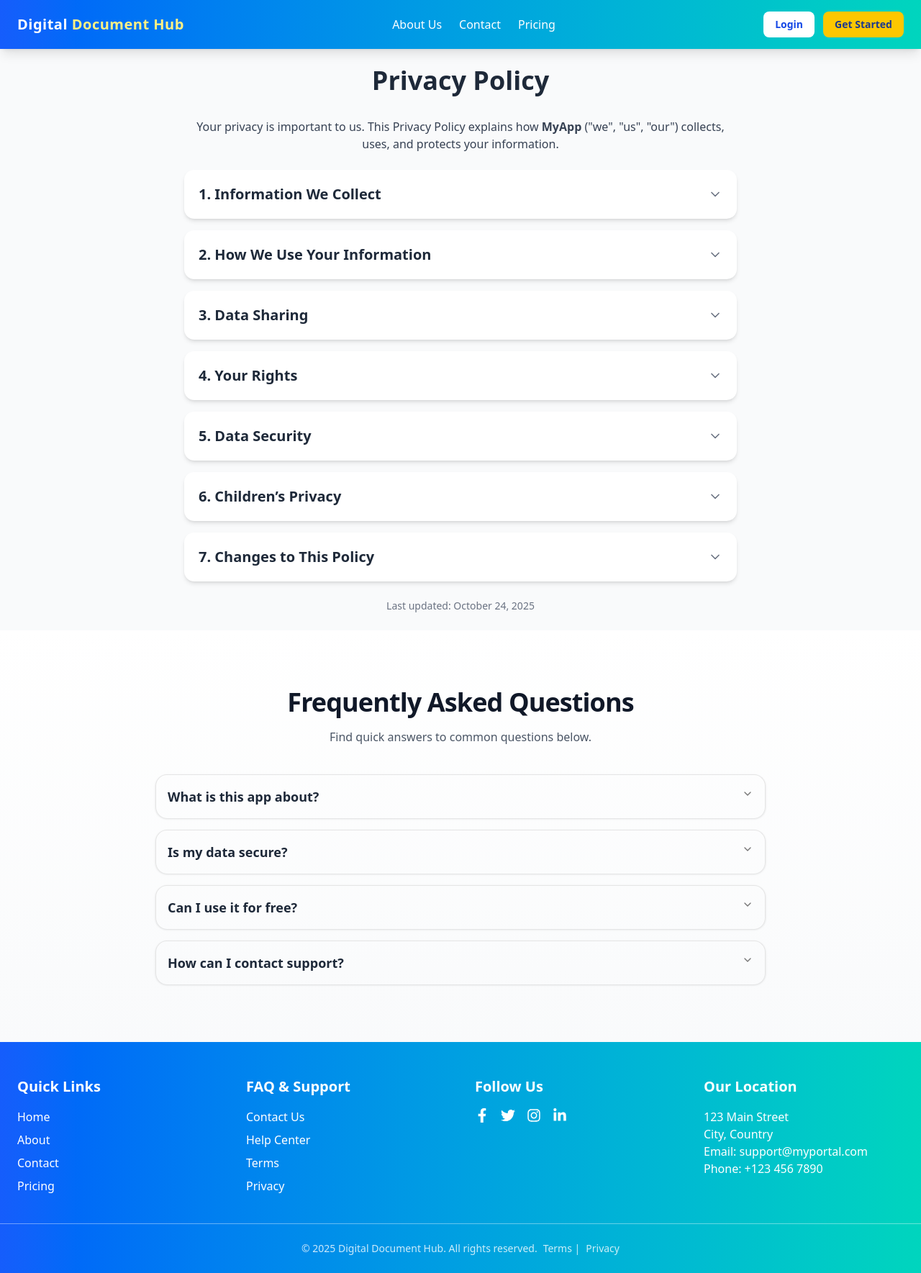
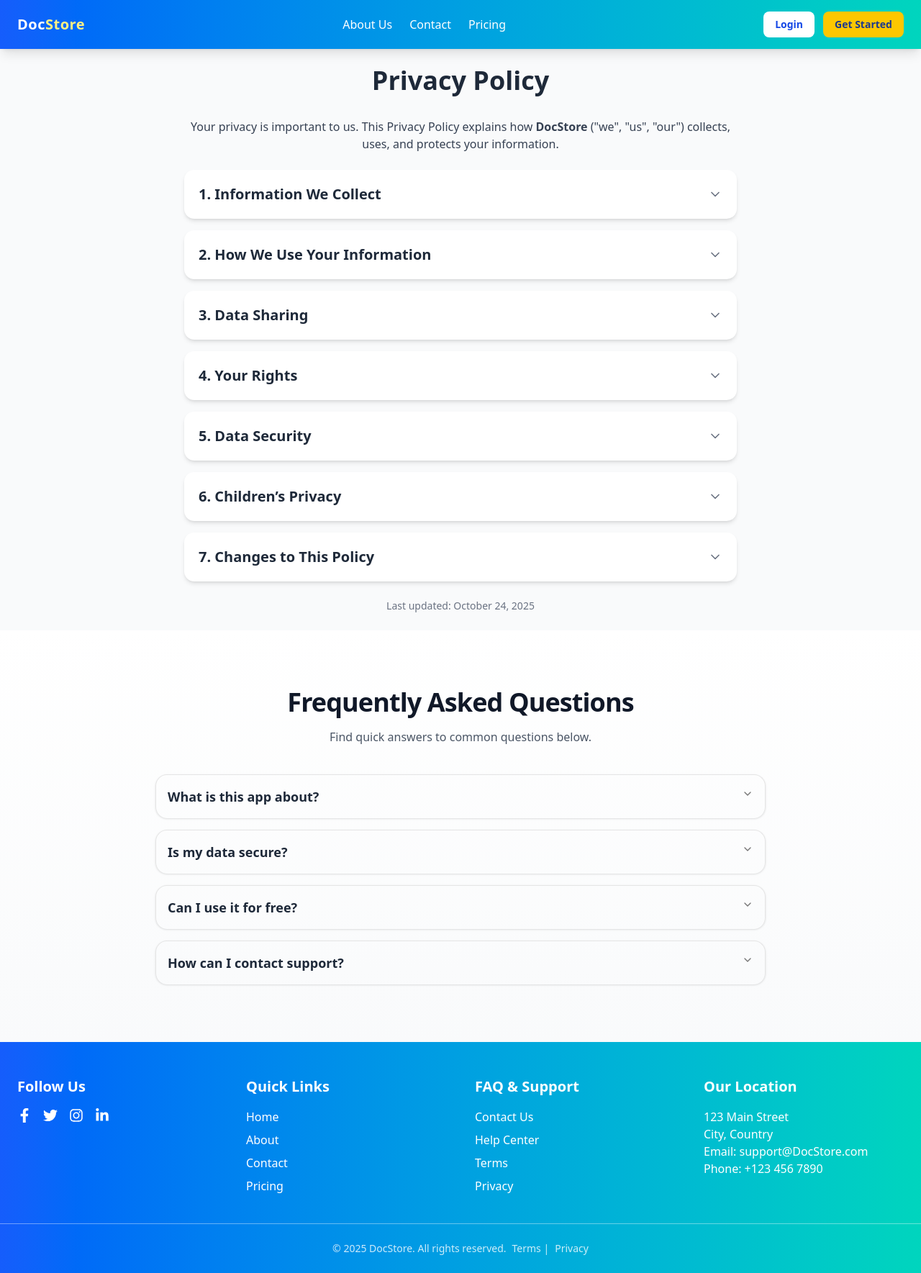
Before and after one commit to ionutpetru4046/my-portal-documents, a Next.js app: page /privacy in a window 1280 px wide. Shown: the whole page at 72% size. Built offline with nearby package versions, Linux system fonts and the light colour scheme; no server answers.

Commit message:
updated some of the components

```diff
--- a/src/app/about/page.tsx
+++ b/src/app/about/page.tsx
@@ -59,7 +59,7 @@ export default function AboutPage() {
           transition={{ duration: 0.6 }}
           className="text-4xl font-bold text-gray-800 text-center mb-16"
         >
-          Why Choose Digital <br/> Documents Hub?
+          Why Choose DocStore?
         </motion.h2>
         <div className="max-w-7xl mx-auto grid grid-cols-1 md:grid-cols-3 gap-12">
           {[
@@ -117,7 +117,7 @@ export default function AboutPage() {
           transition={{ delay: 0.2, duration: 0.6 }}
           className="text-lg max-w-2xl mx-auto mb-6"
         >
-          MyPortal was built to simplify document management for professionals and teams, helping you focus on what matters most.
+          DocStore was built to simplify document management for professionals and teams, helping you focus on what matters most.
         </motion.p>
         <motion.div
           initial={{ opacity: 0, scale: 0.8 }}
--- a/src/app/contact/page.tsx
+++ b/src/app/contact/page.tsx
@@ -48,7 +48,7 @@ export default function ContactPage() {
           <div className="mt-6 text-gray-700">
             <p className="mb-2 font-medium text-blue-700">Or contact us directly:</p>
             <div className="flex flex-col gap-1">
-              <span>support@myportal.com</span>
+              <span>support@DocStore.com</span>
               <span>+123 456 7890</span>
             </div>
           </div>
--- a/src/app/privacy/page.tsx
+++ b/src/app/privacy/page.tsx
@@ -82,7 +82,7 @@ export default function PrivacyPage() {
 
       <div className="w-full max-w-3xl space-y-4">
         <p className="text-gray-700 text-center mb-6">
-          Your privacy is important to us. This Privacy Policy explains how <strong>MyApp</strong> ("we", "us", "our") collects, uses, and protects your information.
+          Your privacy is important to us. This Privacy Policy explains how <strong>DocStore</strong> ("we", "us", "our") collects, uses, and protects your information.
         </p>
 
         {privacySections.map((section, index) => (
--- a/src/app/terms/page.tsx
+++ b/src/app/terms/page.tsx
@@ -59,7 +59,7 @@ export default function TermsPage() {
 
       <div className="w-full max-w-4xl space-y-4">
         <p className="text-gray-700 text-center mb-6">
-          Welcome to <strong>MyApp</strong>. By using our services, you agree to comply with these Terms & Conditions. Please read them carefully.
+          Welcome to <strong>DocStore</strong>. By using our services, you agree to comply with these Terms & Conditions. Please read them carefully.
         </p>
 
         {termsSections.map((section, index) => (
--- a/src/components/Footer.tsx
+++ b/src/components/Footer.tsx
@@ -8,6 +8,25 @@ export default function Footer() {
   return (
     <footer className="bg-linear-to-r from-blue-600 to-teal-400 text-white pt-12 pb-6">
       <div className="max-w-7xl mx-auto px-6 grid grid-cols-1 md:grid-cols-4 gap-10">
+
+        {/* Social Media */}
+        <div>
+          <h3 className="text-xl font-bold mb-4">Follow Us</h3>
+          <div className="flex space-x-4">
+            <a href="https://www.facebook.com" target="_blank" rel="noopener noreferrer" className="hover:text-gray-200 transition">
+              <FaFacebookF size={20} />
+            </a>
+            <a href="https://twitter.com" target="_blank" rel="noopener noreferrer" className="hover:text-gray-200 transition">
+              <FaTwitter size={20} />
+            </a>
+            <a href="https://www.instagram.com" target="_blank" rel="noopener noreferrer" className="hover:text-gray-200 transition">
+              <FaInstagram size={20} />
+            </a>
+            <a href="https://www.linkedin.com" target="_blank" rel="noopener noreferrer" className="hover:text-gray-200 transition">
+              <FaLinkedinIn size={20} />
+            </a>
+          </div>
+        </div>
 
         {/* Quick Links */}
         <div>
@@ -47,31 +66,12 @@ export default function Footer() {
           </ul>
         </div>
 
-        {/* Social Media */}
-        <div>
-          <h3 className="text-xl font-bold mb-4">Follow Us</h3>
-          <div className="flex space-x-4">
-            <a href="https://www.facebook.com" target="_blank" rel="noopener noreferrer" className="hover:text-gray-200 transition">
-              <FaFacebookF size={20} />
-            </a>
-            <a href="https://twitter.com" target="_blank" rel="noopener noreferrer" className="hover:text-gray-200 transition">
-              <FaTwitter size={20} />
-            </a>
-            <a href="https://www.instagram.com" target="_blank" rel="noopener noreferrer" className="hover:text-gray-200 transition">
-              <FaInstagram size={20} />
-            </a>
-            <a href="https://www.linkedin.com" target="_blank" rel="noopener noreferrer" className="hover:text-gray-200 transition">
-              <FaLinkedinIn size={20} />
-            </a>
-          </div>
-        </div>
-
         {/* Location / Contact */}
         <div>
           <h3 className="text-xl font-bold mb-4">Our Location</h3>
           <p>123 Main Street</p>
           <p>City, Country</p>
-          <p>Email: support@myportal.com</p>
+          <p>Email: support@DocStore.com</p>
           <p>Phone: +123 456 7890</p>
         </div>
 
@@ -79,7 +79,7 @@ export default function Footer() {
 
       {/* Bottom Info */}
       <div className="mt-10 border-t border-white/40 pt-6 text-center text-white/80 text-sm">
-        &copy; {new Date().getFullYear()} Digital Document Hub. All rights reserved.
+        &copy; {new Date().getFullYear()} DocStore. All rights reserved.
         <Link href="/terms" className="ml-2 hover:text-white transition">Terms</Link> |
         <Link href="/privacy" className="ml-2 hover:text-white transition">Privacy</Link>
       </div>
--- a/src/components/Navbar.tsx
+++ b/src/components/Navbar.tsx
@@ -93,7 +93,7 @@ export default function Navbar() {
         </button>
 
         <Link href="/" className="text-xl font-extrabold tracking-wide">
-          Digital <span className="text-yellow-200">Document Hub</span>
+          Doc<span className="text-yellow-200">Store</span>
         </Link>
       </div>
 
```
